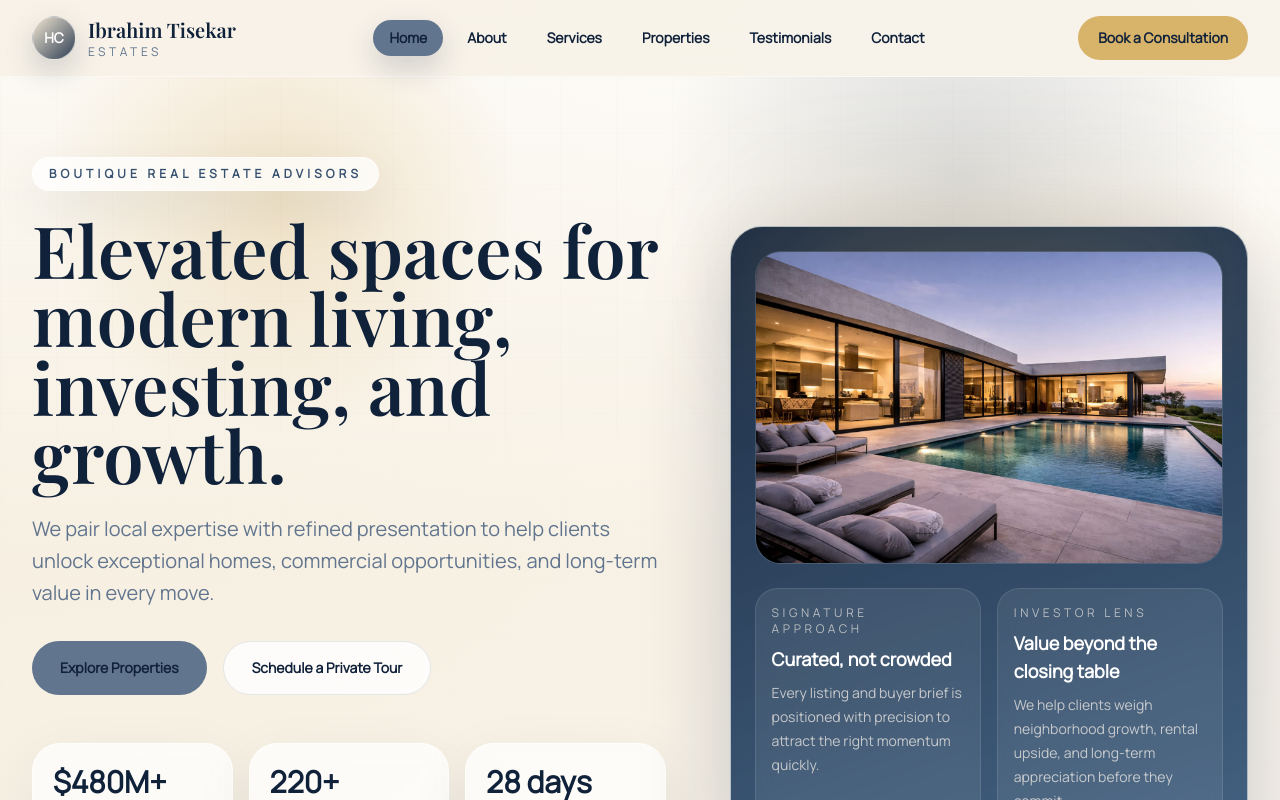
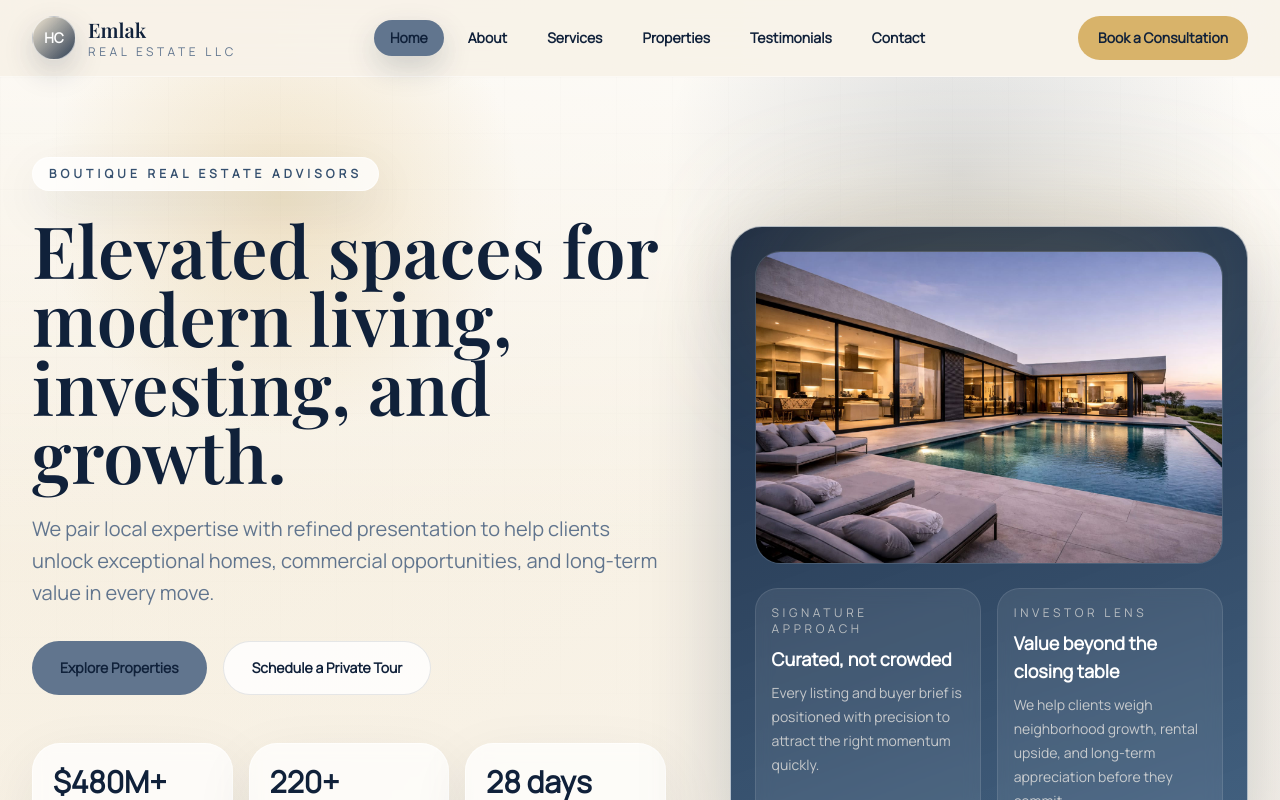
Before and after one commit to Zuvairiya7197/react-next-single-page, a Next.js app: page / in a window 1280 px wide. Shown: the top 800 px of the page. Built offline with nearby package versions, Linux system fonts and the light colour scheme.

Commit message:
business name changes

```diff
--- a/app/layout.tsx
+++ b/app/layout.tsx
@@ -8,9 +8,9 @@ import '@/styles/animations.css';
 
 export const metadata: Metadata = {
   metadataBase: new URL('https://react-next-single-page.vercel.app'),
-  title: 'Ibrahim Tisekar Estates | Premium Real Estate Experiences',
+  title: 'Emlak Real Estate LLC | Premium Real Estate Experiences',
   description:
-    'Ibrahim Tisekar Estates helps buyers, sellers, and investors discover high-value residential and commercial properties with confidence.',
+    'Emlak Real Estate LLC helps buyers, sellers, and investors discover high-value residential and commercial properties with confidence.',
   keywords: [
     'real estate agency',
     'luxury homes',
@@ -20,11 +20,11 @@ export const metadata: Metadata = {
     'real estate website',
   ],
   openGraph: {
-    title: 'Ibrahim Tisekar Estates | Premium Real Estate Experiences',
+    title: 'Emlak Real Estate LLC | Premium Real Estate Experiences',
     description:
-      'Discover curated properties, market guidance, and end-to-end real estate support from Ibrahim Tisekar Estates.',
+      'Discover curated properties, market guidance, and end-to-end real estate support from Emlak Real Estate LLC.',
     url: 'https://react-next-single-page.vercel.app',
-    siteName: 'Ibrahim Tisekar Estates',
+    siteName: 'Emlak Real Estate LLC',
     type: 'website',
     locale: 'en_US',
     images: [
@@ -32,13 +32,13 @@ export const metadata: Metadata = {
         url: '/opengraph-image',
         width: 1200,
         height: 630,
-        alt: 'Ibrahim Tisekar Estates real estate website preview',
+        alt: 'Emlak Real Estate LLC real estate website preview',
       },
     ],
   },
   twitter: {
     card: 'summary_large_image',
-    title: 'Ibrahim Tisekar Estates | Premium Real Estate Experiences',
+    title: 'Emlak Real Estate LLC | Premium Real Estate Experiences',
     description:
       'Modern real estate solutions for buyers, sellers, and investors.',
     images: ['/opengraph-image'],
--- a/app/opengraph-image.tsx
+++ b/app/opengraph-image.tsx
@@ -56,11 +56,11 @@ export default function OpenGraphImage() {
           >
             H
           </div>
-          Ibrahim Tisekar Estates
+          Emlak Real Estate LLC
         </div>
         <div style={{ display: 'flex', flexDirection: 'column', gap: '20px' }}>
           <div style={{ fontSize: '72px', lineHeight: 1.05, fontWeight: 700 }}>
-            Ibrahim Tisekar Estates | Premium Real Estate Experiences
+            Emlak Real Estate LLC | Premium Real Estate Experiences
           </div>
           <div
             style={{
--- a/components/About.tsx
+++ b/components/About.tsx
@@ -9,7 +9,7 @@ export function About() {
         <SectionReveal>
           <div className="rounded-[2rem] border border-white/60 bg-[var(--color-surface)] p-8 shadow-[0_24px_70px_rgba(16,33,58,0.08)] sm:p-10">
             <p className="text-sm uppercase tracking-[0.32em] text-[var(--color-slate-500)]">
-              About Ibrahim Tisekar
+              About Emlak Real Estate LLC
             </p>
             <p className="mt-6 font-display text-3xl leading-tight text-[var(--color-slate-900)] sm:text-4xl">
               Trusted advisors crafting memorable buying and selling journeys.
--- a/components/Footer.tsx
+++ b/components/Footer.tsx
@@ -22,7 +22,7 @@ export function Footer() {
       <div className="mx-auto grid max-w-7xl gap-10 lg:grid-cols-[1fr_auto_auto]">
         <div className="max-w-md">
           <p className="font-display text-3xl text-white">
-            Ibrahim Tisekar Estates
+            Emlak Real Estate LLC
           </p>
           <p className="mt-4 text-sm leading-7 text-[rgba(248,243,235,0.7)]">
             Real estate guidance with a boutique mindset, a sharp marketing eye,
@@ -30,11 +30,11 @@ export function Footer() {
           </p>
           <div className="mt-6 flex flex-wrap gap-4 text-sm">
             <a
-              href="mailto:hello@ibrahimtisekarestates.com"
+              href="mailto:hello@emlakrealestate.com"
               className="inline-flex items-center gap-2"
             >
               <Mail size={16} aria-hidden="true" />
-              hello@ibrahimtisekarestates.com
+              hello@emlakrealestate.com
             </a>
             <a
               href="tel:+14155550182"
@@ -89,7 +89,7 @@ export function Footer() {
       </div>
 
       <div className="mx-auto mt-10 flex max-w-7xl flex-col gap-3 border-t border-white/10 pt-6 text-sm text-[rgba(248,243,235,0.58)] sm:flex-row sm:items-center sm:justify-between">
-        <p>© 2026 Ibrahim Tisekar Estates. All rights reserved.</p>
+        <p>© 2026 Emlak Real Estate LLC. All rights reserved.</p>
         <p>
           Designed for modern real estate brands that value trust and
           presentation.
--- a/components/Navbar.tsx
+++ b/components/Navbar.tsx
@@ -81,17 +81,17 @@ export function Navbar() {
         <a
           href="#home"
           className="flex items-center gap-3"
-          aria-label="Ibrahim Tisekar Estates home"
+          aria-label="Emlak Real Estate LLC home"
         >
           <div className="flex h-11 w-11 items-center justify-center rounded-full border border-white/60 bg-[linear-gradient(135deg,rgba(216,179,106,0.16),rgba(17,36,61,0.88))] text-sm font-semibold text-white shadow-[0_12px_30px_rgba(16,33,58,0.18)]">
             HC
           </div>
           <div>
             <p className="font-display text-xl text-[var(--color-slate-900)]">
-              Ibrahim Tisekar
+              Emlak
             </p>
             <p className="text-xs uppercase tracking-[0.3em] text-[var(--color-slate-500)]">
-              Estates
+              Real Estate LLC
             </p>
           </div>
         </a>
--- a/lib/data.ts
+++ b/lib/data.ts
@@ -201,7 +201,7 @@ const testimonials: Testimonial[] = [
     name: 'Priya Mehta',
     role: 'Relocating Buyer',
     quote:
-      'From virtual tours to neighborhood guidance, Ibrahim Tisekar made a long-distance move feel organized and genuinely personal.',
+      'From virtual tours to neighborhood guidance, Emlak Real Estate LLC made a long-distance move feel organized and genuinely personal.',
   },
 ];
 
@@ -213,8 +213,8 @@ export const contactDetails = {
   },
   email: {
     label: 'Email',
-    value: 'hello@ibrahimtisekarestates.com',
-    href: 'mailto:hello@ibrahimtisekarestates.com',
+    value: 'hello@emlakrealestate.com',
+    href: 'mailto:hello@emlakrealestate.com',
   },
   phone: {
     label: 'Phone',
--- a/package.json
+++ b/package.json
@@ -4,6 +4,8 @@
   "private": true,
   "scripts": {
     "dev": "next dev",
+    "clean": "rm -rf .next",
+    "dev:clean": "rm -rf .next && next dev",
     "build": "npm run build:compile && npm run build:generate",
     "build:compile": "next build --webpack --experimental-build-mode compile",
     "build:generate": "next build --webpack --experimental-build-mode generate",
```
